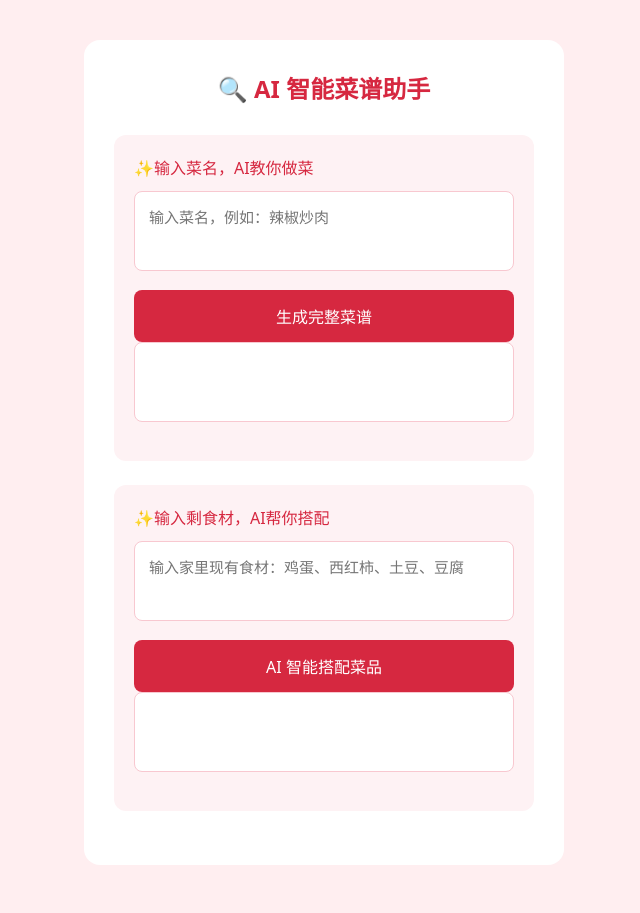
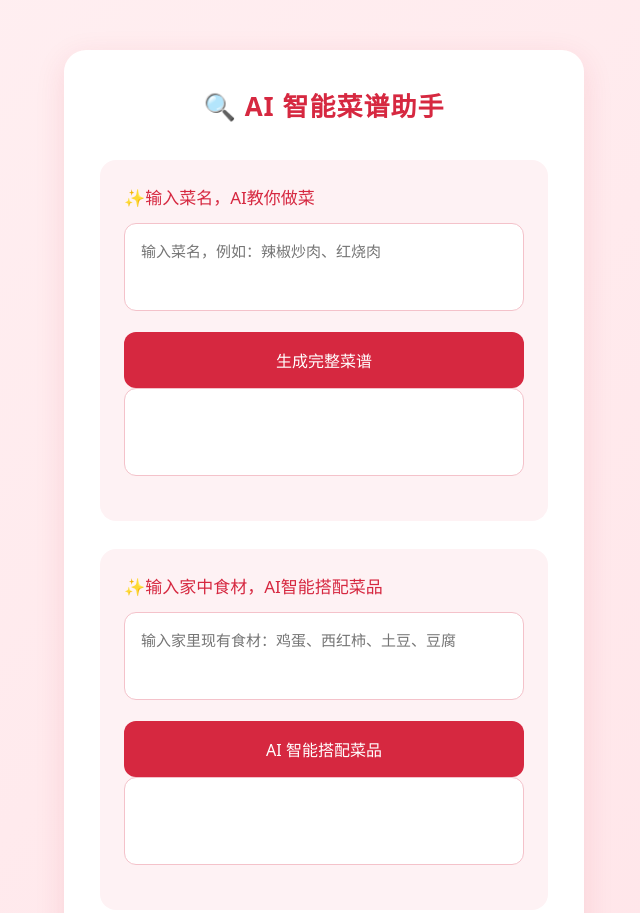
Before and after one commit to wang-limin/wuyanzu, a website: page index.html in a window 1280 px wide. Shown: the top 913 px of the page, without its empty margins (316-956 px from the left). Drawn offline with Linux system fonts and the light colour scheme.

Commit message:
Update index.html

```diff
--- a/index.html
+++ b/index.html
@@ -2,66 +2,88 @@
 <html lang="zh-CN">
 <head>
     <meta charset="UTF-8">
+    <meta name="viewport" content="width=device-width, initial-scale=1.0">
     <title>AI智能菜谱助手</title>
     <style>
         * {
             box-sizing: border-box;
             margin: 0;
             padding: 0;
-            font-family: system-ui;
+            font-family: "Microsoft YaHei", system-ui, sans-serif;
         }
         body {
-            background-color: #ffeef0;
-            padding: 40px 20px;
+            background: linear-gradient(135deg, #fff0f2, #ffe4e8);
+            padding: 50px 16px;
+            min-height: 100vh;
         }
         .container {
-            max-width: 480px;
+            max-width: 520px;
             margin: 0 auto;
-            background: #fff;
-            padding: 30px;
-            border-radius: 16px;
+            background: #ffffff;
+            padding: 36px;
+            border-radius: 22px;
+            box-shadow: 0 8px 30px rgba(214, 40, 64, 0.12);
         }
         h1 {
             text-align: center;
             color: #d62840;
-            margin-bottom: 30px;
-            font-size: 24px;
+            margin-bottom: 36px;
+            font-size: 26px;
+            letter-spacing: 1px;
         }
         .card {
             background: #fef2f4;
-            border-radius: 12px;
-            padding: 20px;
-            margin-bottom: 24px;
+            border-radius: 16px;
+            padding: 24px;
+            margin-bottom: 28px;
         }
         .title-tip {
             color: #d62840;
-            font-size: 16px;
-            margin-bottom: 12px;
+            font-size: 17px;
+            margin-bottom: 14px;
+            font-weight: 500;
         }
         textarea {
             width: 100%;
-            padding: 14px;
-            border: 1px solid #f8c8d0;
-            border-radius: 8px;
+            padding: 16px;
+            border: 1px solid #f4c2ca;
+            border-radius: 12px;
             font-size: 15px;
-            min-height: 80px;
-            margin-bottom: 14px;
+            min-height: 88px;
+            margin-bottom: 16px;
             background: #fff;
             resize: none;
+            transition: border 0.25s ease;
+        }
+        textarea:focus {
+            outline: none;
+            border-color: #d62840;
         }
         button {
             width: 100%;
-            padding: 14px;
+            padding: 16px;
             border: none;
-            border-radius: 8px;
+            border-radius: 12px;
             background-color: #d62840;
             color: white;
             font-size: 16px;
+            font-weight: 500;
             cursor: pointer;
+            transition: all 0.25s ease;
+        }
+        button:hover:not(:disabled) {
+            background-color: #b81f33;
+            transform: translateY(-2px);
+            box-shadow: 0 4px 12px rgba(214, 40, 64, 0.25);
+        }
+        button:active:not(:disabled) {
+            transform: translateY(0);
         }
         button:disabled {
-            background: #bbb;
+            background: #d4a0a8;
             cursor: not-allowed;
+            transform: none;
+            box-shadow: none;
         }
     </style>
 </head>
@@ -71,14 +93,13 @@
 
     <div class="card">
         <div class="title-tip">✨输入菜名，AI教你做菜</div>
-        <!-- 修复textarea清空写法，中间无任何文字 -->
-        <textarea id="dishInput" placeholder="输入菜名，例如：辣椒炒肉"></textarea>
+        <textarea id="dishInput" placeholder="输入菜名，例如：辣椒炒肉、红烧肉"></textarea>
         <button id="btn1" onclick="getDish()">生成完整菜谱</button>
         <textarea id="res1" readonly></textarea>
     </div>
 
     <div class="card">
-        <div class="title-tip">✨输入剩食材，AI帮你搭配</div>
+        <div class="title-tip">✨输入家中食材，AI智能搭配菜品</div>
         <textarea id="matInput" placeholder="输入家里现有食材：鸡蛋、西红柿、土豆、豆腐"></textarea>
         <button id="btn2" onclick="getMatch()">AI 智能搭配菜品</button>
         <textarea id="res2" readonly></textarea>
@@ -91,18 +112,18 @@ const BACKEND_URL = "https://wuyanzu-production-84fa.up.railway.app/api/getRecip
 async function getDish() {
     const name = document.getElementById("dishInput").value.trim();
     if (!name) {
-        alert("请输入菜名");
+        alert("请输入需要查询的菜名");
         return;
     }
     const btn = document.getElementById("btn1");
     const out = document.getElementById("res1");
     btn.disabled = true;
-    out.value = "AI 正在生成菜谱...";
+    out.value = "AI 正在生成详细菜谱，请稍候...";
     try {
         const res = await fetch(BACKEND_URL, {
             method: "POST",
             headers: {"Content-Type":"application/json"},
-            body: JSON.stringify({prompt:`你是资深家常菜厨师，给我详细讲解【${name}】完整做法，严格分4块：1菜品简介 2精准食材用量 3分步操作 4烹饪小贴士，语言简单易懂。`})
+            body: JSON.stringify({prompt:`你是资深家常菜厨师，详细讲解【${name}】完整做法，分四块清晰输出：1菜品简介 2精准食材用量 3分步操作步骤 4烹饪实用小贴士，语言通俗易懂。`})
         });
         const data = await res.json();
         if(data.success){
@@ -111,7 +132,7 @@ async function getDish() {
             out.value = "生成失败：" + (data.msg || "未知错误");
         }
     }catch(e){
-        out.value = "无法连接后端，请检查Railway服务是否启动";
+        out.value = "无法连接后端，请稍后重试";
     }
     btn.disabled = false;
 }
@@ -119,18 +140,18 @@ async function getDish() {
 async function getMatch() {
     const mat = document.getElementById("matInput").value.trim();
     if (!mat) {
-        alert("请输入食材");
+        alert("请输入你现有的食材");
         return;
     }
     const btn = document.getElementById("btn2");
     const out = document.getElementById("res2");
     btn.disabled = true;
-    out.value = "AI 正在搭配菜品...";
+    out.value = "AI 正在搭配家常菜，请稍候...";
     try {
         const res = await fetch(BACKEND_URL, {
             method: "POST",
             headers: {"Content-Type":"application/json"},
-            body: JSON.stringify({prompt:`现有食材：${mat}，根据这些食材推荐3道家常菜，包含详细做法。`})
+            body: JSON.stringify({prompt:`现有食材：${mat}，推荐3道简单家常菜品，附带完整详细做法。`})
         });
         const data = await res.json();
         if(data.success){
@@ -139,7 +160,7 @@ async function getMatch() {
             out.value = "生成失败：" + (data.msg || "未知错误");
         }
     }catch(e){
-        out.value = "无法连接后端，请检查Railway服务是否启动";
+        out.value = "无法连接后端，请稍后重试";
     }
     btn.disabled = false;
 }
```
